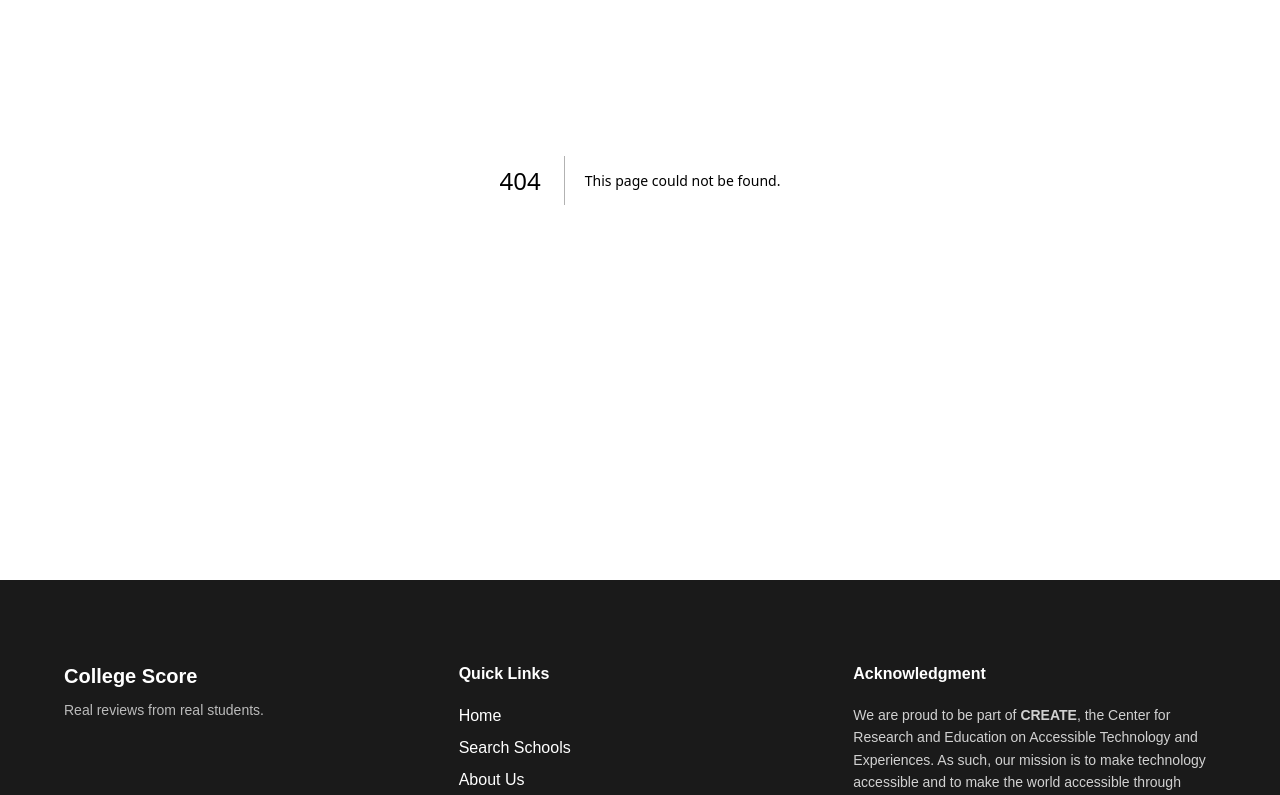
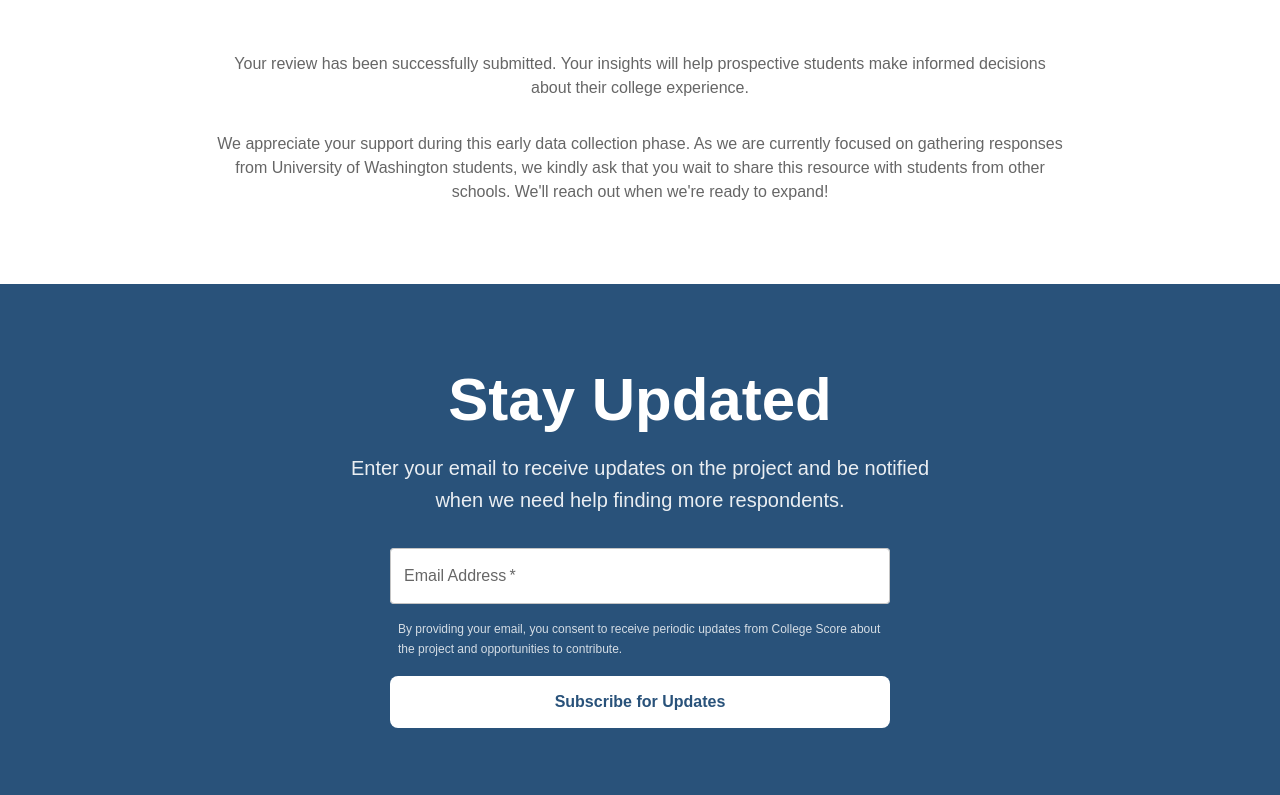
Before and after one commit to collegescore/frontend, a Next.js app: page /thank-you in a window 1280 px wide. Before the commit this address had no page. Shown: the part 285-1080 px from the top of the page. Built offline with nearby package versions, Linux system fonts and the light colour scheme; what @mui/material-nextjs would draw is missing.

Commit message:
vibe coded thank you page with option to add email. Button updated to work properly for form submissions

```diff
--- /dev/null
+++ b/src/app/thank-you/page.tsx
@@ -0,0 +1,148 @@
+"use client";
+
+import { Container, Typography, Stack, TextField, Box } from "@mui/material";
+import Section from "@/components/common/Section";
+import Paragraph from "@/components/common/Paragraph";
+import BasicButton from "@/components/common/BasicButton";
+import CheckCircleOutlineIcon from "@mui/icons-material/CheckCircleOutline";
+import { useState } from "react";
+
+export default function ThankYouPage() {
+  const [email, setEmail] = useState("");
+  const [submitted, setSubmitted] = useState(false);
+
+  const handleEmailSubmit = (e: React.FormEvent) => {
+    e.preventDefault();
+    // TODO: Send email to backend
+    console.log("Email submitted:", email);
+    setSubmitted(true);
+  };
+
+  return (
+    <>
+      <Section id="thank-you">
+        <Container maxWidth="md">
+          <Stack alignItems="center" spacing={4}>
+            <CheckCircleOutlineIcon
+              sx={{ fontSize: 80, color: "primary.main" }}
+              aria-hidden="true"
+            />
+            <Typography variant="h1" textAlign="center">
+              Thank You!
+            </Typography>
+            <Paragraph sx={{ textAlign: "center", mb: 0 }} role="status" aria-live="polite">
+              Your review has been successfully submitted. Your insights will
+              help prospective students make informed decisions about their
+              college experience.
+            </Paragraph>
+            <Paragraph sx={{ textAlign: "center" }}>
+              We appreciate your support during this early data collection phase.
+              As we are currently focused on gathering responses from University of Washington students,
+              we kindly ask that you wait to share this resource with students from other schools.
+              We&apos;ll reach out when we&apos;re ready to expand!
+            </Paragraph>
+          </Stack>
+        </Container>
+      </Section>
+
+      <Section bgcolor="primary.main" id="stay-updated">
+        <Container
+          sx={{
+            color: "white",
+            textAlign: "center",
+          }}
+        >
+          <Typography
+            variant="h2"
+            component="h2"
+            sx={{
+              fontWeight: 800,
+              mb: 2,
+              fontSize: { xs: "2.25rem", sm: "3rem", md: "3.75rem" },
+              lineHeight: 1.2,
+            }}
+          >
+            Stay Updated
+          </Typography>
+
+          <Typography
+            variant="h6"
+            component="p"
+            sx={{
+              mb: 4,
+              opacity: 0.9,
+              fontWeight: 400,
+              maxWidth: "600px",
+              mx: "auto",
+              lineHeight: 1.6,
+            }}
+          >
+            Enter your email to receive updates on the project and be notified
+            when we need help finding more respondents.
+          </Typography>
+
+          <Box
+            component="form"
+            onSubmit={handleEmailSubmit}
+            sx={{
+              maxWidth: 500,
+              mx: "auto",
+            }}
+          >
+            <Stack spacing={2}>
+              <TextField
+                type="email"
+                label="Email Address"
+                value={email}
+                onChange={(e) => setEmail(e.target.value)}
+                required
+                fullWidth
+                disabled={submitted}
+                placeholder="your.email@example.com"
+                aria-label="Email address for project updates"
+                sx={{
+                  bgcolor: "white",
+                  borderRadius: 1,
+                }}
+              />
+              <Typography
+                variant="caption"
+                sx={{
+                  color: "white",
+                  opacity: 0.8,
+                  textAlign: "left",
+                  fontSize: "0.75rem",
+                  px: 1,
+                }}
+              >
+                By providing your email, you consent to receive periodic updates
+                from College Score about the project and opportunities to contribute.
+              </Typography>
+              <BasicButton
+                text={submitted ? "Thank You!" : "Subscribe for Updates"}
+                type="submit"
+                variant="contained"
+                color="secondary"
+                disabled={submitted}
+                sx={{ width: "100%" }}
+              />
+            </Stack>
+            {submitted && (
+              <Typography
+                variant="body2"
+                sx={{
+                  mt: 2,
+                  color: "white",
+                  fontWeight: 600,
+                }}
+                role="status"
+              >
+                Thanks for subscribing! We&apos;ll keep you posted.
+              </Typography>
+            )}
+          </Box>
+        </Container>
+      </Section>
+    </>
+  );
+}
--- a/src/components/common/BasicButton.tsx
+++ b/src/components/common/BasicButton.tsx
@@ -1,3 +1,5 @@
+"use client";
+
 import React from "react";
 import { Button, ButtonProps } from "@mui/material";
 import Link from "next/link";
@@ -29,7 +31,7 @@ const BasicButton = ({
       aria-label={ariaLabel}
       // Next.js Link Integration
       component={href ? Link : "button"}
-      href={href ?? ""}
+      href={href || undefined}
       // Styling
       sx={{
         fontWeight: 600,
```
